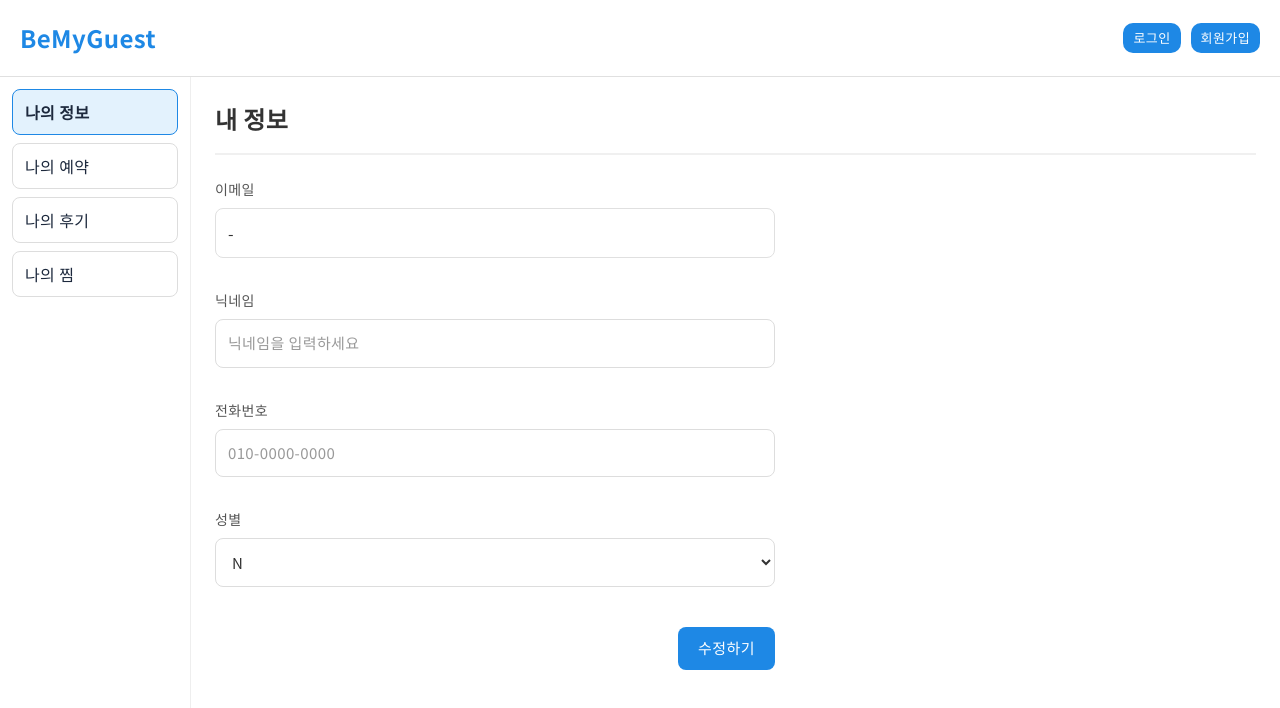
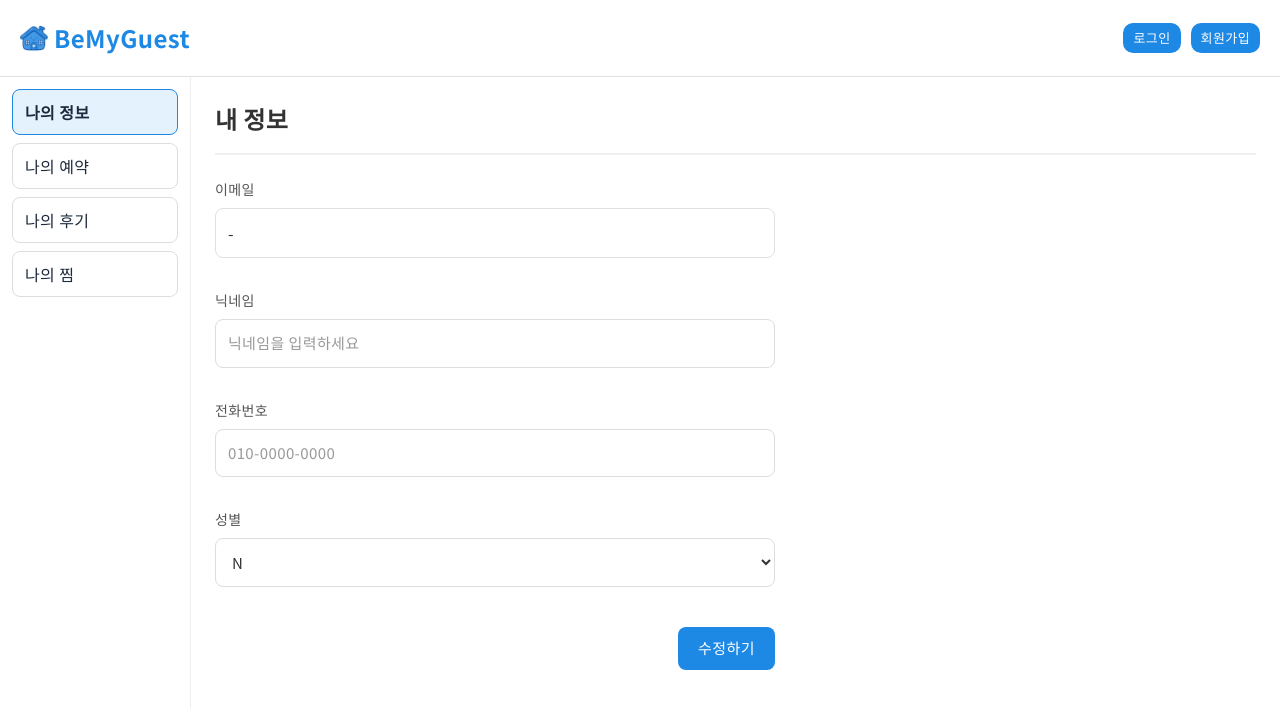
Before and after one commit to jeongwoo-right/be-my-guest, a React (Vite) app in the folder bemyguest-frontend/my-app/: page /mypage in a window 1280 px wide. Shown: the top 708 px of the page. Built offline with nearby package versions, Linux system fonts and the light colour scheme; no server answers; the HTML template or start-up script is replaced by a standard one; a web font is replaced by a local one.

Commit message:
fix: 로고, 헤더, 최근 검색 반영 수정

```diff
--- a/bemyguest-frontend/my-app/src/components/Header.css
+++ b/bemyguest-frontend/my-app/src/components/Header.css
@@ -9,11 +9,24 @@
 }
 
 .logo {
+  display: flex;
+  align-items: center;
   font-size: 24px;
   font-weight: 800;
   color: var(--color-brand-600);
   cursor: pointer;
   transition: filter 0.2s ease;
+}
+
+.logo-img {
+  width: 28px;
+  height: 28px;
+  margin-right: 6px;
+}
+
+.logo-text {
+  font-size: 24px;
+  font-weight: 800;
 }
 
 .logo:hover {
--- a/bemyguest-frontend/my-app/src/components/Header.tsx
+++ b/bemyguest-frontend/my-app/src/components/Header.tsx
@@ -96,7 +96,12 @@ const Header: React.FC = () => {
     <header className="header-container">
       {/* 로고 */}
       <div className="logo" onClick={goToMainPage}>
-        BeMyGuest
+        <img
+        src="/logo.png"   // public 폴더에 logo.png 넣은 경우 경로는 이렇게 작성
+        alt="로고"
+        className="logo-img"
+      />
+      <span className="logo-text">BeMyGuest</span>
       </div>
 
       {/* 로그인 여부에 따라, 로그인/로그아웃 버튼 */}
--- a/bemyguest-frontend/my-app/src/pages/GuesthouseListPage.tsx
+++ b/bemyguest-frontend/my-app/src/pages/GuesthouseListPage.tsx
@@ -1,5 +1,6 @@
 import React, { useState, useEffect } from "react";
 import { useSearchParams } from "react-router-dom";
+import { pushRecent } from "@/services/recentSearch";
 
 import { searchGuesthouses } from "../services/guesthouseService";
 import type {
@@ -94,6 +95,13 @@ const GuesthouseListPage: React.FC = () => {
     endDate: string;
     guests: string; // number 타입으로 받는 것이 좋습니다. SearchBar에서 변환 필요
   }) => {
+    pushRecent({
+      region: criteria.region,
+      checkin: criteria.startDate,
+      checkout: criteria.endDate,
+      guests: Number(criteria.guests),
+    });
+
     setSearchParams({
       region: criteria.region,
       startDate: criteria.startDate,
--- a/bemyguest-frontend/my-app/src/pages/SearchPage.tsx
+++ b/bemyguest-frontend/my-app/src/pages/SearchPage.tsx
@@ -72,7 +72,7 @@ export default function SearchPage() {
           {/* SearchBar가 initialValues를 받도록만 약간 수정해줘 */}
           <SearchBar
             onSearch={handleSearch}
-            initialValues={
+            initial={
               preset
                 ? {
                     region: preset.region,
```
Also changed, not shown: bemyguest-frontend/my-app/public/logo.png.
